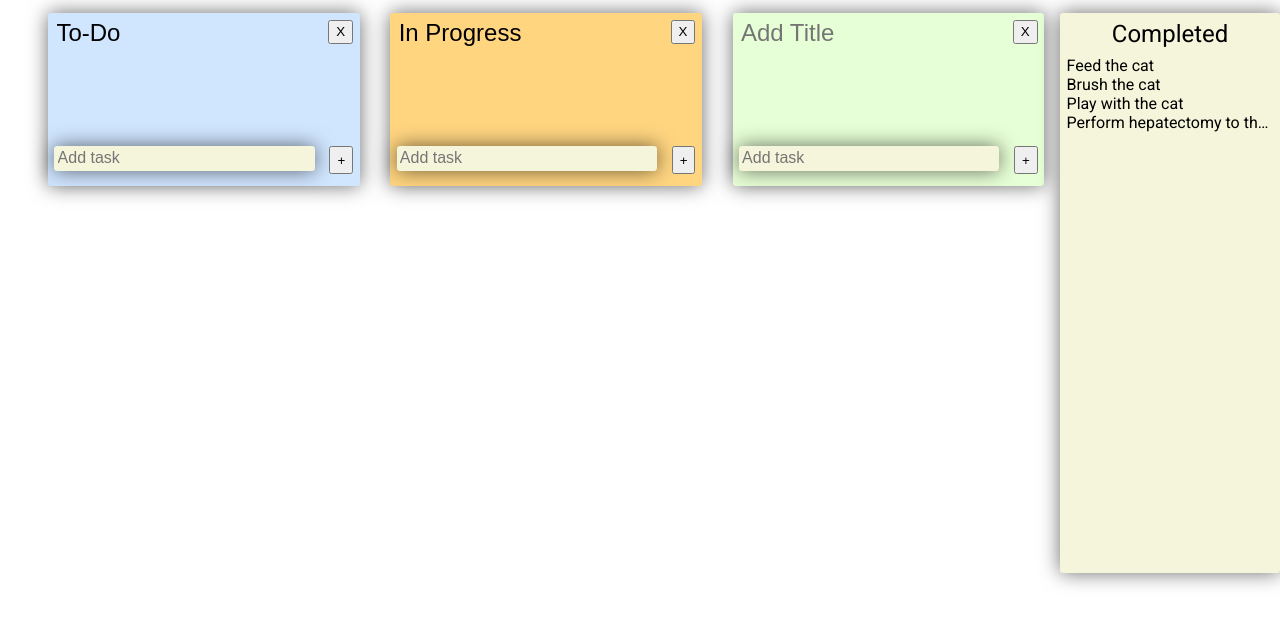
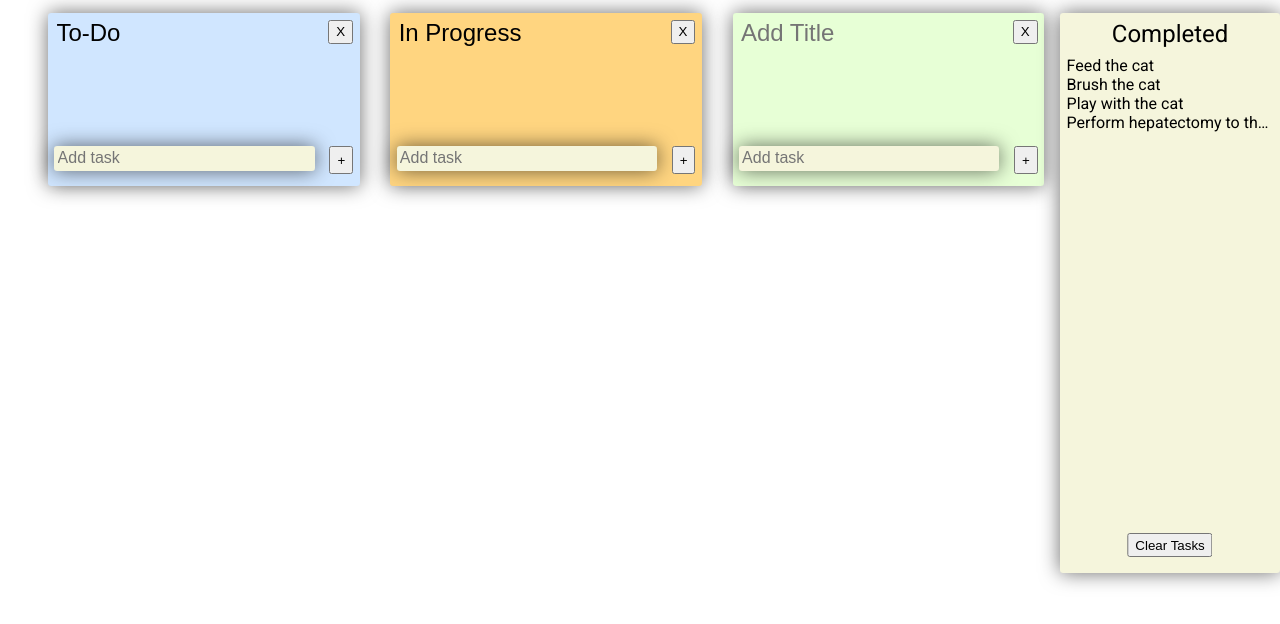
Before and after one commit to FAC29A/oskar-alex, a website with bundled scripts: page index.html in a window 1280 px wide. Shown: the part 158-782 px from the top of the page. Built offline with nearby package versions, Linux system fonts and the light colour scheme.

Commit message:
add Clear Tasks button

```diff
--- a/index.html
+++ b/index.html
@@ -25,6 +25,7 @@
         <p>Brush the cat</p>
         <p>Play with the cat</p>
         <p>Perform hepatectomy to the cat</p>
+        <button type="button" id="clearButton">Clear Tasks</button>
       </div>
     </div>
   </body>
--- a/styles/styles.css
+++ b/styles/styles.css
@@ -59,16 +59,6 @@ h2 {
 
 .hidden {
   width: 20px !important;
-}
-
-#sidebar {
-  display: block;
-  background-color: beige;
-  box-shadow: var(--box-shadow-light);
-  border-radius: 0.2rem;
-  padding: 0.4rem;
-  cursor: pointer;
-  overflow: hidden;
 }
 
 .groupsContainer {
@@ -192,3 +182,22 @@ p,
   height: 1.5rem;
   width: auto;
 }
+
+#sidebar {
+  display: block;
+  background-color: beige;
+  box-shadow: var(--box-shadow-light);
+  border-radius: 0.2rem;
+  padding: 0.4rem;
+  cursor: pointer;
+  overflow: hidden;
+  position: relative;
+}
+
+#clearButton {
+  position: absolute;
+  bottom: 1rem;
+  left: 50%;
+  transform: translateX(-50%);
+  height: 1.5rem;
+}
```
